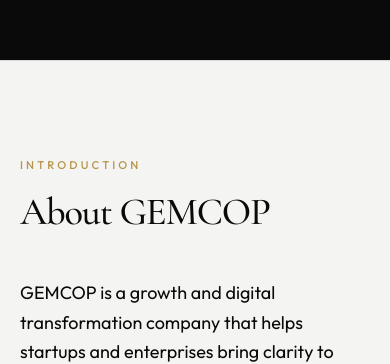
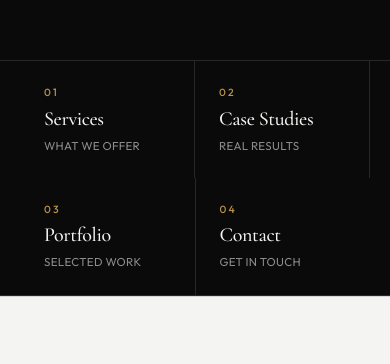
Before and after one commit to Dakshata-R55/Gemcop, a React (Vite) app: page / in a window 390 px wide. Shown: the part 1633-1997 px from the top of the page. Built offline with nearby package versions, Linux system fonts and the light colour scheme.

Commit message:
Removed the extra files

```diff
--- a/src/pages/Home.jsx
+++ b/src/pages/Home.jsx
@@ -1,4 +1,6 @@
 import { useLocation } from "react-router-dom";
+import { Link } from "react-router-dom";
+import { motion } from "framer-motion";
 import { approachSteps, cta } from "../data/site.js";
 import { services } from "../data/services.js";
 import { portfolioPlaceholders } from "../data/portfolio.js";
@@ -11,6 +13,74 @@
 import WorkCard from "../components/WorkCard.jsx";
 import CaseStudyCard from "../components/CaseStudyCard.jsx";
 import CinematicHero from "../components/CinematicHero.jsx";
+
+const quickNavItems = [
+  { label: "Services", to: "/services", description: "What we offer" },
+  { label: "Case Studies", to: "/case-studies", description: "Real results" },
+  { label: "Portfolio", to: "/portfolio", description: "Selected work" },
+  { label: "Contact", to: "/contact", description: "Get in touch" },
+];
+
+function HorizontalNav() {
+  return (
+    <div className="border-t border-b border-line bg-ink">
+      <div className="container-site">
+        <nav
+          aria-label="Quick navigation"
+          className="flex flex-wrap divide-x divide-line"
+        >
+          {quickNavItems.map((item, index) => (
+            <motion.div
+              key={item.to}
+              className="flex-1 min-w-[140px]"
+              initial={{ opacity: 0, y: 10 }}
+              animate={{ opacity: 1, y: 0 }}
+              transition={{ delay: index * 0.08, duration: 0.4 }}
+            >
+              <Link
+                to={item.to}
+                className="group relative flex flex-col gap-1 px-6 py-6 sm:px-8 sm:py-7 transition-colors duration-300 hover:bg-ink-soft"
+              >
+                {/* gold underline slide animation */}
+                <span
+                  className="absolute bottom-0 left-0 h-[2px] w-0 bg-gold transition-all duration-400 group-hover:w-full"
+                  aria-hidden="true"
+                />
+                <span className="flex items-center gap-2">
+                  <span className="text-[0.65rem] uppercase tracking-[0.22em] text-gold font-medium">
+                    {String(index + 1).padStart(2, "0")}
+                  </span>
+                  {/* arrow icon */}
+                  <svg
+                    xmlns="http://www.w3.org/2000/svg"
+                    viewBox="0 0 16 16"
+                    fill="none"
+                    className="w-3 h-3 text-gold opacity-0 -translate-x-1 transition-all duration-300 group-hover:opacity-100 group-hover:translate-x-0"
+                    aria-hidden="true"
+                  >
+                    <path
+                      d="M3 8h10M9 4l4 4-4 4"
+                      stroke="currentColor"
+                      strokeWidth="1.5"
+                      strokeLinecap="round"
+                      strokeLinejoin="round"
+                    />
+                  </svg>
+                </span>
+                <span className="font-display text-xl sm:text-2xl text-paper transition-colors duration-300 group-hover:text-gold" style={{ fontWeight: 500, letterSpacing: "-0.02em" }}>
+                  {item.label}
+                </span>
+                <span className="text-[0.72rem] text-muted tracking-wide uppercase">
+                  {item.description}
+                </span>
+              </Link>
+            </motion.div>
+          ))}
+        </nav>
+      </div>
+    </div>
+  );
+}
 
 function HomeBand({ tone, first = false, className = "", children }) {
   const isLight = tone === "light";
@@ -40,6 +110,8 @@
       <HomeBand tone="dark" first className="relative">
         <CinematicHero />
       </HomeBand>
+
+      <HorizontalNav />
 
       <HomeBand tone="light" className="py-24 sm:py-32 lg:py-40">
         <div className="container-site grid items-start gap-12 lg:grid-cols-[0.85fr_1.15fr]">
```
